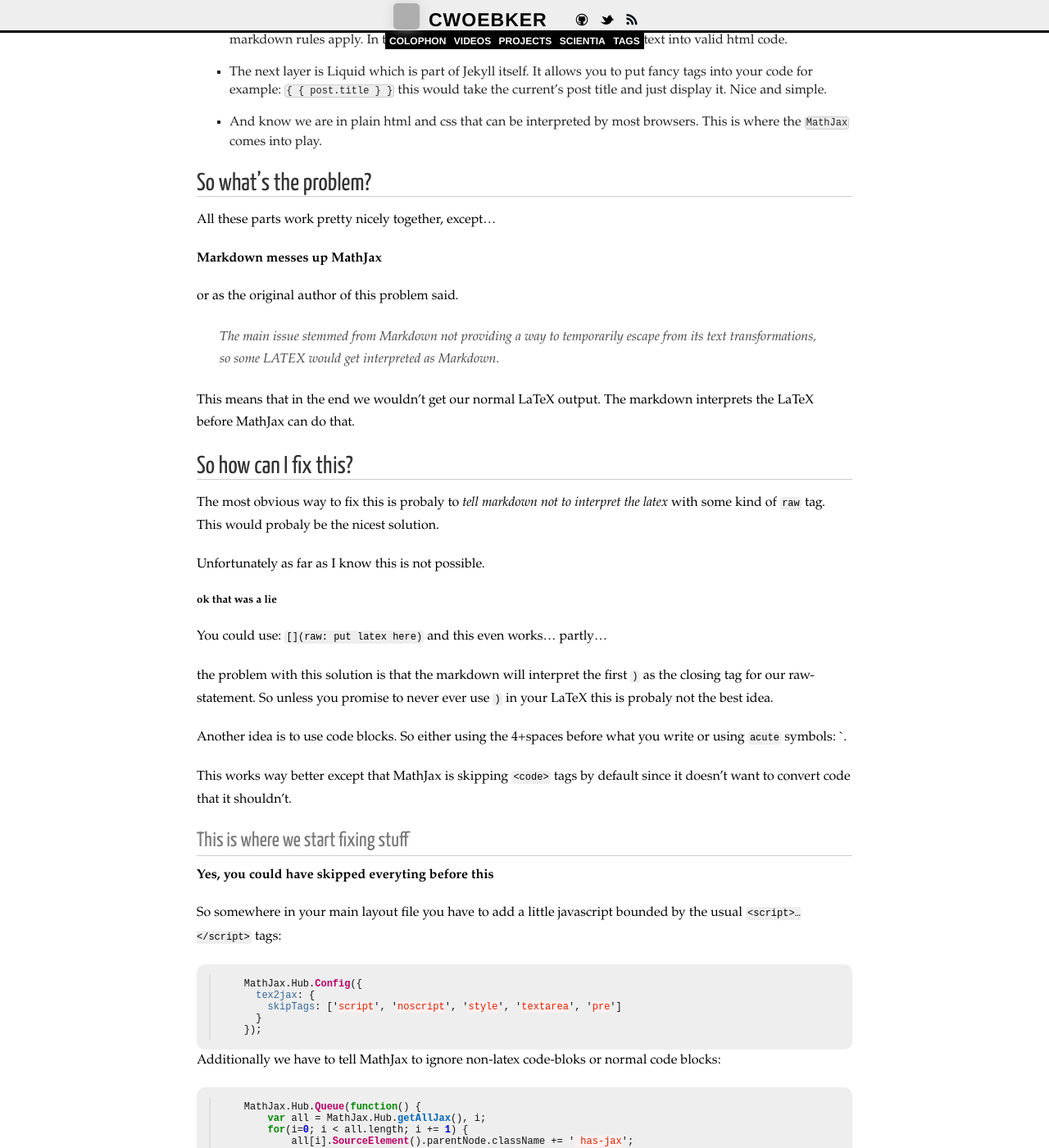
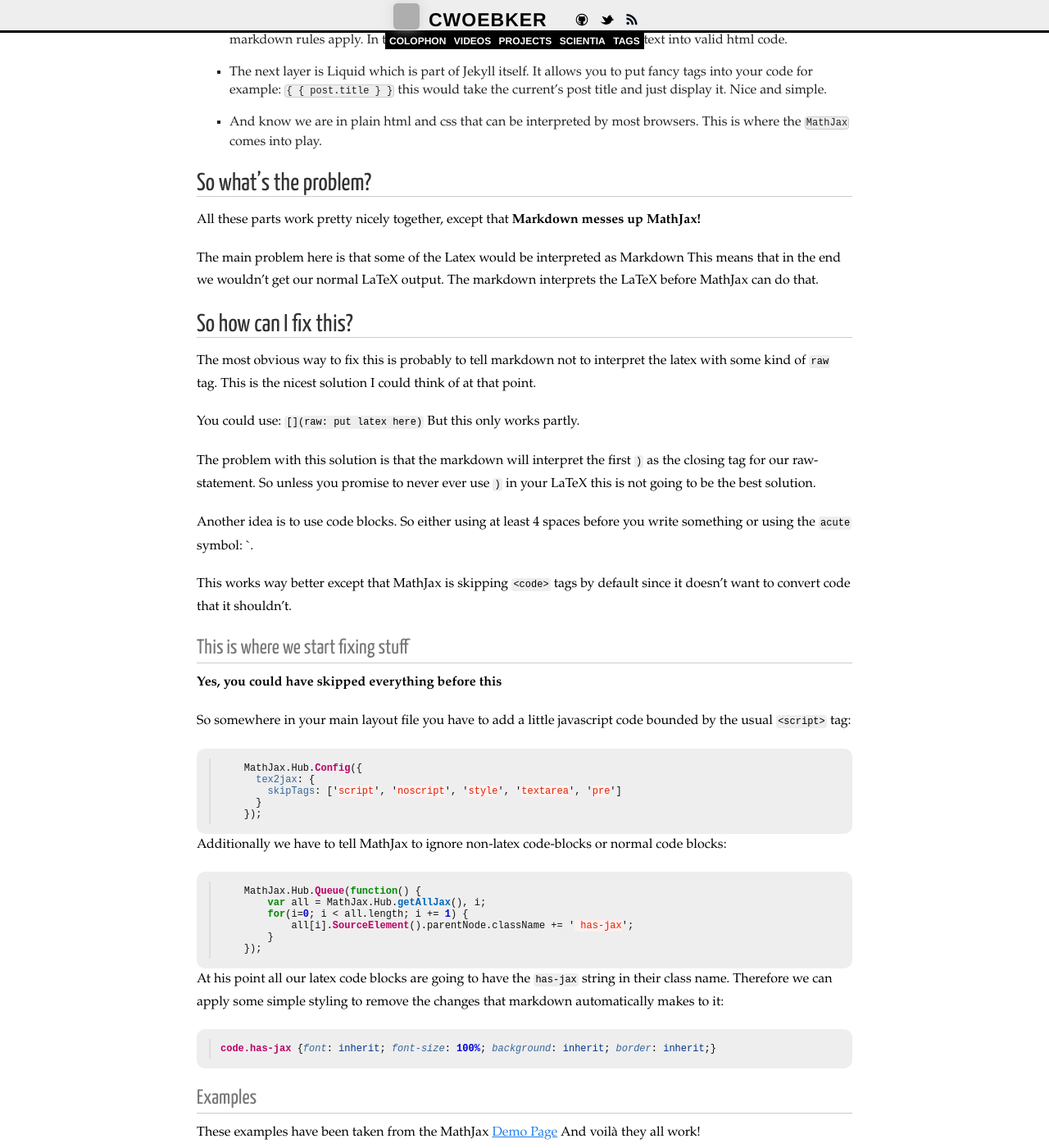
Before and after one commit to cwoebker/.com, a Jekyll site: the page built from _posts/2011-10-27-latex-math-magic.markdown, in a window 1280 px wide and 1400 px high, scrolled down 741 px. Shown: the whole window at 82% size. Built offline with Jekyll 4.4.1, drawn with Linux system fonts in a browser that asks for light colours; Markdown is read by kramdown in place of the engine named in the settings; formulas are drawn with MathJax 3; comment, search, counter and statistics services are not loaded; some of the changed text lies outside the part shown; grey boxes are pictures that could not be loaded.

Commit message:
fixing up some of my old posts

```diff
--- a/_posts/2011-10-27-latex-math-magic.markdown
+++ b/_posts/2011-10-27-latex-math-magic.markdown
@@ -38,38 +38,29 @@ This post basically works with multiple layers:
 
 ## So what's the problem?
 
-All these parts work pretty nicely together, except…
+All these parts work pretty nicely together, except that **Markdown messes up MathJax!**
 
-**Markdown messes up MathJax**
-
-or as the original author of this problem said.
-
-> The main issue stemmed from Markdown not providing a way to temporarily escape from its text transformations, so some LATEX would get interpreted as Markdown.
-
+The main problem here is that some of the Latex would be interpreted as Markdown
 This means that in the end we wouldn't get our normal LaTeX output. The markdown interprets the LaTeX before MathJax can do that.
 
 ## So how can I fix this?
 
-The most obvious way to fix this is probaly to *tell markdown not to interpret the latex* with some kind of `raw` tag. This would probaly be the nicest solution.
-
-Unfortunately as far as I know this is not possible.
-
-##### ok that was a lie
+The most obvious way to fix this is probably to tell markdown not to interpret the latex with some kind of `raw` tag. This is the nicest solution I could think of at that point.
 
 You could use: `[](raw: put latex here)`
-and this even works… partly…
+But this only works partly.
 
-the problem with this solution is that the markdown will interpret the first `)` as the closing tag for our raw-statement. So unless you promise to never ever use `)` in your LaTeX this is probaly not the best idea.
+The problem with this solution is that the markdown will interpret the first `)` as the closing tag for our raw-statement. So unless you promise to never ever use `)` in your LaTeX this is not going to be the best solution.
 
-Another idea is to use code blocks. So either using the 4+spaces before what you write or using `acute` symbols: `.
+Another idea is to use code blocks. So either using at least 4 spaces before you write something or using the `acute` symbol: `.
 
 This works way better except that MathJax is skipping `<code>` tags by default since it doesn't want to convert code that it shouldn't.
 
 ### This is where we start fixing stuff
 
-**Yes, you could have skipped everyting before this**
+**Yes, you could have skipped everything before this**
 
-So somewhere in your main layout file you have to add a little javascript bounded by the usual `<script>…</script>` tags:
+So somewhere in your main layout file you have to add a little javascript code bounded by the usual `<script>` tag:
 
 {% highlight javascript %}
     MathJax.Hub.Config({
@@ -79,7 +70,7 @@ So somewhere in your main layout file you have to add a little javascript bounde
     });
 {% endhighlight %}
 
-Additionally we have to tell MathJax to ignore non-latex code-bloks or normal code blocks:
+Additionally we have to tell MathJax to ignore non-latex code-blocks or normal code blocks:
 
 {% highlight javascript %}
     MathJax.Hub.Queue(function() {
@@ -99,6 +90,7 @@ code.has-jax {font: inherit; font-size: 100%; background: inherit; border: inher
 ### Examples
 
 These examples have been taken from the MathJax [Demo Page](http://mathjax.org/demos/tex-samples/)
+And voilà they all work!
 
 #### The Lorentz Equations
 
@@ -161,13 +153,13 @@ P(E)   = {n \choose k} p^k (1-p)^{ n-k}
 
 Although I have this really bad feeling that I forgot something essential I think this should be it. At least I can't remember having made any other changes to my files.
 
-### It doesnt work yet ?!?
+### It doesn't work yet ?!?
 
-Well I assume you checked all your code…
+Triple check your code.
 
-So just send me an email with questions etc.
+Otherwise just send me an email with questions etc.
 
-<cwoebker@gmail.com>
+<me@cwoebker.com>
 
 [Markdown]: http://daringfireball.net/projects/markdown/
 [MathJax]: http://www.mathjax.org/
```
Also changed, not shown: _posts/2011-10-24-jekyll-blogging.markdown (+12 -12 lines), _posts/2012-01-04-ansi-escape-codes.markdown (+5 -5 lines), _posts/2012-01-05-unix-zshell-reloaded.markdown (+4 -4 lines).
